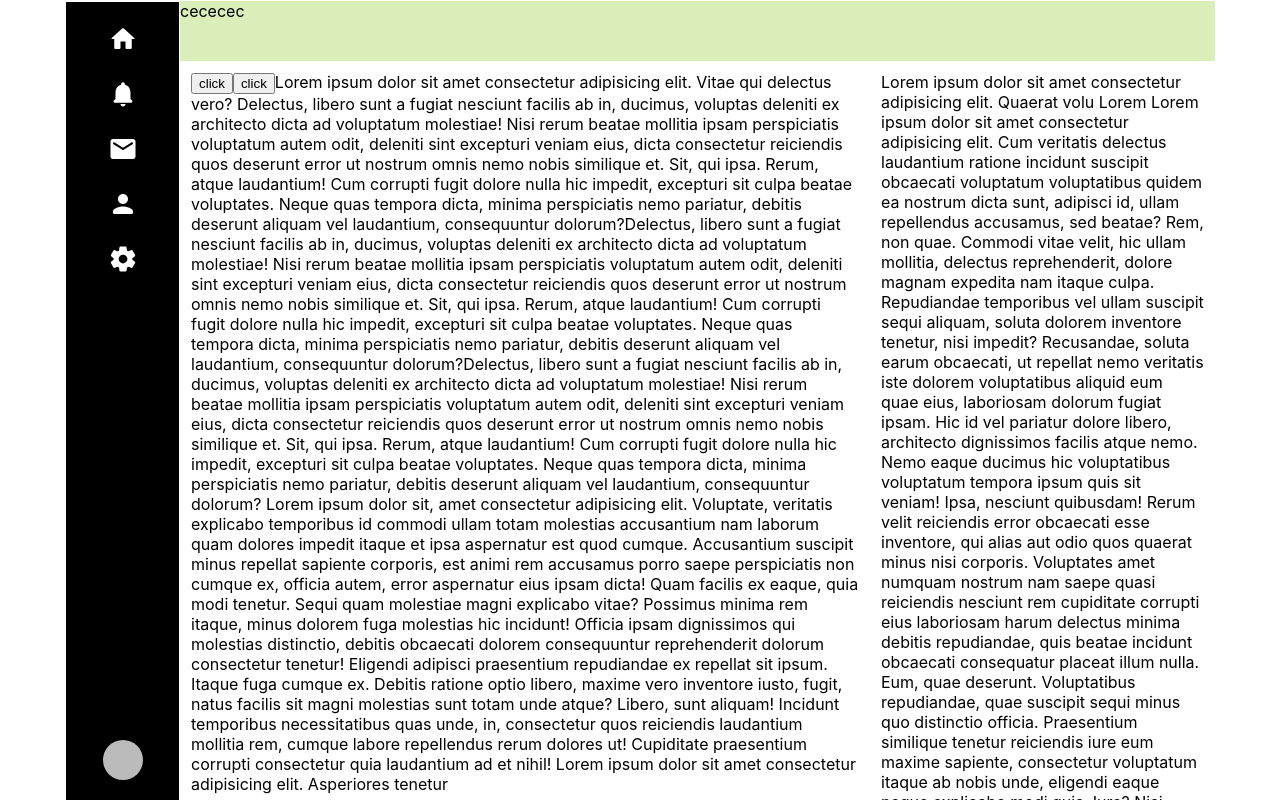
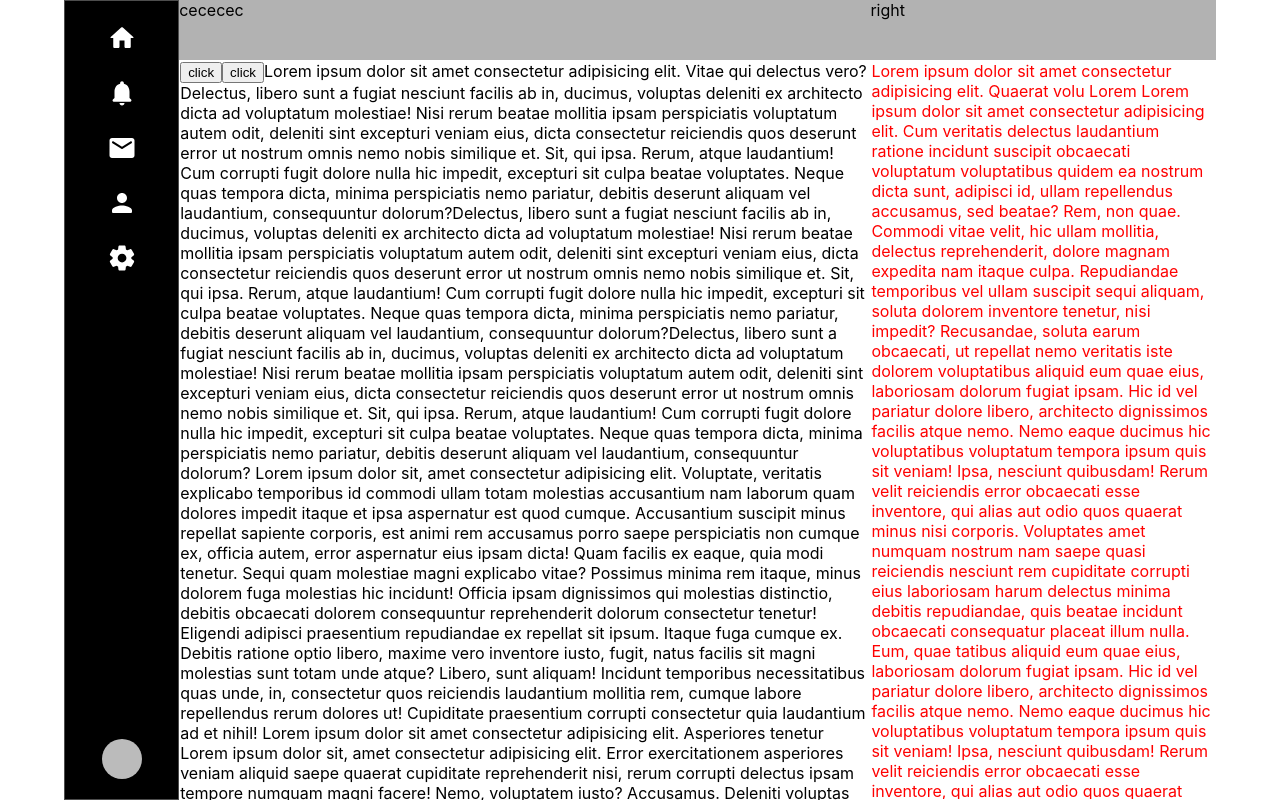
Before and after one commit to mkaletaa/glitter, a Next.js app: page / in a window 1280 px wide. Shown: the top 800 px of the page. Built offline with nearby package versions, Linux system fonts and the light colour scheme; no server answers; the database is empty; sample sign-in values are in the browser's storage.

Commit message:
new layout

```diff
--- a/pages/index.tsx
+++ b/pages/index.tsx
@@ -48,9 +48,9 @@ export default function index() {
 
   return (
     <>
-     <div className='topBar'>cececec</div>
-     {/* <div className='topBar1'>cececec</div> */}
-        {/* <div className='topBar'>cecfddfecec</div> */}
+     <div className='topBarMain'>cececec</div>
+     <div className='topBarRight'>right</div>
+
 
       <div className="main" >
 
@@ -71,33 +71,30 @@ export default function index() {
        Eligendi adipisci praesentium repudiandae ex repellat sit ipsum. Itaque fuga cumque ex. Debitis ratione optio libero, maxime vero inventore iusto, fugit, natus facilis sit magni molestias sunt totam unde atque?
        Libero, sunt aliquam! Incidunt temporibus necessitatibus quas unde, in, consectetur quos reiciendis laudantium mollitia rem, cumque labore repellendus rerum dolores ut! Cupiditate praesentium corrupti consectetur quia laudantium ad et nihil!
         Lorem ipsum dolor sit amet consectetur adipisicing elit. Asperiores tenetur
+        Lorem ipsum dolor sit, amet consectetur adipisicing elit. Error exercitationem asperiores veniam aliquid saepe quaerat cupiditate reprehenderit nisi, rerum corrupti delectus ipsam tempore numquam magni facere! Nemo, voluptatem iusto? Accusamus.
+        Deleniti voluptas sequi reprehenderit laborum. Eum nobis tempore ut vero iste labore quod quia! Natus neque autem sequi ratione placeat molestias animi, at veniam aspernatur excepturi voluptates facere voluptate quis!
+        Corporis aliquam saepe assumenda illo eius nemo officia accusantium, laboriosam, voluptatem similique, ut hic possimus ipsam iure? Repudiandae eveniet accusantium nemo ipsa repellat laboriosam suscipit aliquam laborum ea. Ipsa, dolore.
+        Explicabo, quo in error ad adipisci quas totam magni fuga soluta et ducimus voluptatem accusamus cumque quis optio corrupti dolores vero quae minima autem incidunt porro earum consequatur voluptates! Vitae.
+        Fugit repellat dolorum, accusantium nihil amet officia? Ut nemo veniam asperiores quae ipsam molestias cum accusantium, iure deleniti quidem! Quidem esse laborum accusantium qui eveniet? Tempora a tenetur qui ducimus.
+        Nisi voluptatem alias enim, unde nesciunt amet. Maxime ullam ipsum cumque, molestiae dignissimos numquam maiores, corporis nesciunt fugit deserunt natus itaque reiciendis nemo et exercitationem sed deleniti beatae accusantium facilis?
+        Debitis est architecto ratione maxime natus. Et illo accusamus necessitatibus tempora maiores mollitia iste debitis officiis voluptate, hic quibusdam ab, labore explicabo velit sint reprehenderit nam autem error veritatis obcaecati!
+        Earum, nulla porro magni odio corrupti nostrum tempora sapiente expedita incidunt iste nisi ut quaerat quod neque, cupiditate molestias deleniti magnam dolor! Sequi perspiciatis rem, aut quae voluptate eaque non?
+        Aliquam, ipsum atque corporis quam quas perspiciatis deleniti nostrum esse voluptates facere in, nisi totam maiores odio, quo sapiente tenetur molestiae laborum possimus consequuntur! Dolorem aperiam rem explicabo perspiciatis ratione.
+        Adipisci nisi illo ut dolorem, temporibus a quam, iusto ea dicta deleniti, accusantium quos ratione voluptates! Consequuntur, voluptate unde officia pariatur amet animi ad, tenetur atque eveniet, cupiditate temporibus ipsa.
       </div>
 
 
-      <div className="rightPanel" >
-        <div>
+      <div className="rightPanel" style={{color: 'red'}} >
+        {/* <div> */}
          Lorem ipsum dolor sit amet consectetur adipisicing elit. Quaerat volu Lorem
         Lorem ipsum dolor sit amet consectetur adipisicing elit. Cum veritatis delectus laudantium ratione incidunt suscipit obcaecati voluptatum voluptatibus quidem ea nostrum dicta sunt, adipisci id, ullam repellendus accusamus, sed beatae?
         Rem, non quae. Commodi vitae velit, hic ullam mollitia, delectus reprehenderit, dolore magnam expedita nam itaque culpa. Repudiandae temporibus vel ullam suscipit sequi aliquam, soluta dolorem inventore tenetur, nisi impedit?
         Recusandae, soluta earum obcaecati, ut repellat nemo veritatis iste dolorem voluptatibus aliquid eum quae eius, laboriosam dolorum fugiat ipsam. Hic id vel pariatur dolore libero, architecto dignissimos facilis atque nemo.
         Nemo eaque ducimus hic voluptatibus voluptatum tempora ipsum quis sit veniam! Ipsa, nesciunt quibusdam! Rerum velit reiciendis error obcaecati esse inventore, qui alias aut odio quos quaerat minus nisi corporis.
-        Voluptates amet numquam nostrum nam saepe quasi reiciendis nesciunt rem cupiditate corrupti eius laboriosam harum delectus minima debitis repudiandae, quis beatae incidunt obcaecati consequatur placeat illum nulla. Eum, quae deserunt.
-        Voluptatibus repudiandae, quae suscipit sequi minus quo distinctio officia. Praesentium similique tenetur reiciendis iure eum maxime sapiente, consectetur voluptatum itaque ab nobis unde, eligendi eaque neque explicabo modi quis. Iure?
-        Nisi illum, unde ut ab ipsum soluta quisquam veritatis beatae officiis illo et odit a iusto fugit nihil aspernatur voluptates rerum facere eum. Perferendis veritatis accusamus, alias adipisci sunt delectus.
-        Iure eaque dolore cumque, tenetur natus omnis recusandae aliquid molestias modi, libero quae nemo totam, cupiditate aspernatur iste doloribus at? Dignissimos nulla iure consequatur, dolorem commodi totam nostrum nemo explicabo?
-        Delectus fugiat repudiandae nam fuga? Est ratione porro nesciunt consectetur, voluptatem doloremque quod deleniti qui dolorum praesentium, illo, eos ea veniam molestias? Temporibus, nisi sed sunt facilis cum tempora deleniti.
-        Sequi officia, vitae eveniet voluptates inventore veritatis architecto exercitationem minima obcaecati nemo qui, quae commodi temporibus ipsum. Dolorem dolore minima accusantium delectus ut repudiandae ipsam libero, exercitationem reprehenderit ab veritatis?
-        Commodi, cupiditate nisi ducimus provident dicta necessitatibus dolores, dolorem nam autem esse, error nihil voluptatibus ipsa quisquam quasi doloremque. Qui repellendus tempora cum nihil rem cupiditate possimus minima iure magni.
-        Animi maiores similique expedita veniam maxime ipsum ex delectus aliquid quisquam minus. Dolorem, voluptatem fugiat. Dolor consequuntur quasi unde velit, laborum voluptas error sint qui mollitia maxime. Blanditiis, eius inventore.
-        Quibusdam labore blanditiis minima accusamus dolorem aperiam dicta obcaecati, dolorum quisquam necessitatibus voluptatibus? Dolores voluptates doloribus veniam neque nesciunt corporis nulla voluptate quibusdam delectus enim, nisi reiciendis blanditiis nostrum esse?
-        Eos saepe nihil animi obcaecati voluptates! Quasi, fugit debitis cupiditate quaerat, tempore nemo, reiciendis suscipit quo libero sed minus totam corrupti possimus ullam voluptates pariatur enim amet accusamus maiores sequi.
-        Vitae excepturi officia eos omnis nulla, sed voluptate fugiat nam molestias, sunt atque facilis quasi dolorem officiis. Ipsam fugit earum aspernatur. Distinctio vitae debitis praesentium animi harum molestiae voluptates et!
-        Officiis, minima veniam. Harum dolorum sapiente voluptatem vel cum possimus! Rem culpa repellat eius asperiores libero earum, molestiae repudiandae praesentium, amet assumenda illo adipisci. Cumque aspernatur veritatis ea dolorem nostrum.
-        Perspiciatis at saepe et beatae explicabo ea molestias! Dignissimos qui deleniti nisi aperiam! Ea assumenda in ut quasi eum illum? Ducimus inventore rerum, quisquam ipsa voluptatibus praesentium aliquam facilis corrupti!
-        Iste perferendis corrupti, praesentium fugiat amet modi illum omnis cupiditate vel quisquam ab repellendus, reiciendis temporibus deleniti dignissimos rem cum repudiandae quidem! Tenetur minus sunt consequatur voluptatem doloribus explicabo architecto?
-        Omnis, nesciunt facilis! Atque dolores provident possimus placeat aperiam, cumque ullam, beatae praesentium voluptas repellat facilis in dignissimos quasi recusandae aut nostrum sapiente earum, quaerat eos quibusdam corrupti deserunt quia!
-        Reiciendis cum, nulla incidunt aliquam, veritatis doloribus reprehenderit, magnam expedita fugiat ratione nemo quas. Reiciendis architecto aperiam nobis quidem explicabo. Ad perferendis reprehenderit a ut inventore sed. Quia, voluptas perferendis.
-        </div>
+        Voluptates amet numquam nostrum nam saepe quasi reiciendis nesciunt rem cupiditate corrupti eius laboriosam harum delectus minima debitis repudiandae, quis beatae incidunt obcaecati consequatur placeat illum nulla. Eum, quae tatibus aliquid eum quae eius, laboriosam dolorum fugiat ipsam. Hic id vel pariatur dolore libero, architecto dignissimos facilis atque nemo.
+        Nemo eaque ducimus hic voluptatibus voluptatum tempora ipsum quis sit veniam! Ipsa, nesciunt quibusdam! Rerum velit reiciendis error obcaecati esse inventore, qui alias aut odio quos quaerat minus nisi corporis.
+        Voluptates amet numquam nostrum nam saepe quasi reiciendis nesciunt rem cupiditate corrupti eius laboriosam harum delectus minima debitis repudiandae, quis beatae incidunt obcaecati consequatur placeat illum nulla. Eum, quae
+        {/* </div> */}
       </div></>
   )
 }
--- a/pages/me/index.tsx
+++ b/pages/me/index.tsx
@@ -62,7 +62,9 @@ export default function Userprofile() {
 
   return (
     <>
-    <div className="topBar"></div>
+    <div className="topBarMain">dd</div>
+    <div className='topBarRight'>right</div>
+
     <div className="main">
 
     <img src={userprof.banner} style={{width: '100%', height: '200px'}}></img>
--- a/styles/main.scss
+++ b/styles/main.scss
@@ -1,4 +1,7 @@
 $nav_height: 50px;
+$topBars_height: 60px;
+$brp_1: 1000px;
+$brp_2: 500px;
 
 .homeContainer{
     width: 90vw;
@@ -6,35 +9,30 @@ $nav_height: 50px;
     margin-inline: auto;
     display: grid;
     grid-template-columns: 10% 1fr max(30%, 300px);
-    grid-template-rows: 60px;
-    border: 1px solid white;
-    // justify-content: center;
+    grid-template-rows: $topBars_height;
+    // border: 1px solid white;
 
     .nav, .main, .rightPanel{
         width: 100%;
-        border: 1px solid white;
-        // position: relative !important
+        border: 1px solid rgb(255, 255, 255, .3);
     }
 
-    .main, .rightPanel{
-        padding: 10px
-    }
-
-    @media (max-width: 1000px){
-        grid-template-columns: 15% 85%;
-        width: min(900px, 100%);
-        .rightPanel{
+    @media (max-width: $brp_1){
+        grid-template-columns: 10% 90%;
+        width: max(480px, 90%);
+        .rightPanel, .topBarRight{
             display: none;
         }
     }
 
-    @media (max-width: 500px){
+    @media (max-width: $brp_2){
         grid-template-columns: 100%;
+        width: 100%;
 
-        // padding-inline: 20px;
         .main{
             margin-bottom: $nav_height;
         }
+
         .nav{
             bottom: 0;
             left: 0;
@@ -45,19 +43,15 @@ $nav_height: 50px;
            top: auto;
            height: $nav_height;
            position: fixed;
-            // overflow: hidden;
             .smDisappear{
                 display: none
             }
-
         }
     }
 }
 
 .nav{
-
     display: grid;
-    // flex-direction: column;
     justify-content: center;
     justify-items: center;
     grid-template-rows: repeat(5, 40px) 1fr;
@@ -70,7 +64,6 @@ $nav_height: 50px;
     top: 0; //to make it stick to the top of the screen
     height: 100vh; // make the height equal to 100 view height
     overflow-y: auto;
-
     grid-row: 1/ 3;
 
     * {
@@ -81,26 +74,39 @@ $nav_height: 50px;
 .rightPanel{
     position: sticky;
     height: calc(100vh - 60px);
-    top: 60px; //to make it stick to the top of the screen
+    // height: fit-content;
+    top: $topBars_height; //to make it stick to the top of the screen
     overflow-y: scroll;
+    -ms-overflow-style: none;  /* Internet Explorer 10+ */
+    scrollbar-width: none; /* Firefox */
     &::-webkit-scrollbar{
         display: none
     }
-    -ms-overflow-style: none;  /* Internet Explorer 10+ */
-    scrollbar-width: none; /* Firefox */
+    //aby zmienić layout:
+    // grid-row: 1/3;
+    // top: 0;
+    // grid-column: 3/4;
+    // height: 100vh;
+    // i usunąć topBarRight
 }
 
-.topBar{
-    background-color: rgba(131, 200, 26, 0.3);
+@mixin topBars{
+    background-color: rgba(0, 0, 0, 0.3);
     position: sticky; // See link
     top: 0; //to make it stick to the top of the screen
     height: 100%; // make the height equal to 100 view height
     backdrop-filter: blur(6px);
-    grid-column: 2/4;
     z-index: 2;
+}
 
-    @media screen and (max-width: 500px) {
-    grid-column: 1/2;
+.topBarMain{
+    @include topBars;
 
+    @media screen and (max-width: $brp_2) {
+        grid-column: 1/2;
     }
 }
+
+.topBarRight{
+ @include topBars
+}
```
